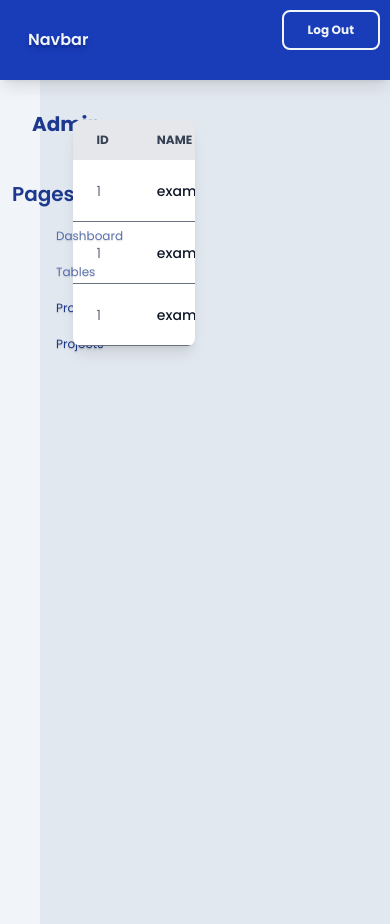
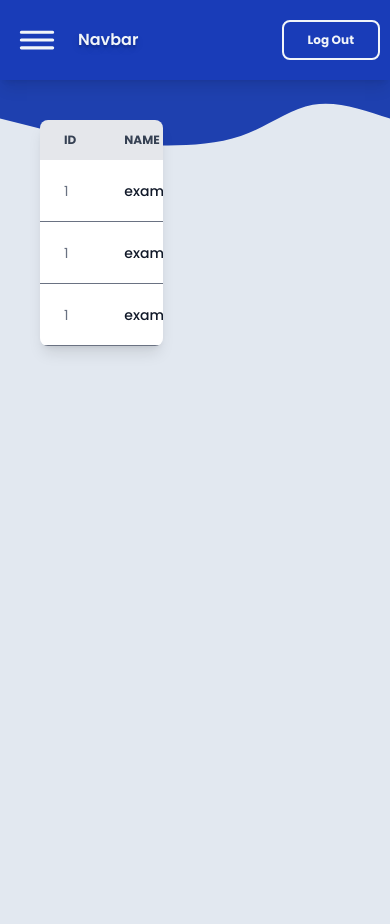
Before and after one commit to Markod1r/template-react, a React (Vite) app: page /admin/tables in a window 390 px wide. After the commit the page ends 844 px from the top, so only its background shows below. Built offline with nearby package versions, Linux system fonts and the light colour scheme.

Commit message:
make: sidebar responsive

```diff
--- a/src/pages/admin/AdminLayout.jsx
+++ b/src/pages/admin/AdminLayout.jsx
@@ -15,9 +15,10 @@ export default function AdminLayout() {
           isOpen={isOpen}
           col={"col-span-12"}
         />
-        <SideBar isOpen={isOpen} col={"col-span-2"} />
+        <SideBar isOpen={isOpen} col={"lg:col-span-2 col-span-1 block"} />
         <div className="col-span-10">
-          <div className="">
+          <div>
+            <Wave />
             <Outlet />
           </div>
         </div>
--- a/src/pages/admin/DashboardAdmin.jsx
+++ b/src/pages/admin/DashboardAdmin.jsx
@@ -3,9 +3,8 @@ import { Wave } from "../../components/Wave";
 export default function DashboardAdmin() {
   return (
     <>
-      <main className="grid grid-cols-8 h-100 items-center p-10">
-        <Wave/>
-        <h1 className="text-5xl col-span-8 text-slate-100 text-shadow-lg">
+      <main className="grid h-100 grid-cols-8 items-center p-10">
+        <h1 className="col-span-8 text-2xl text-blue-800 text-shadow-sm lg:text-5xl lg:text-slate-100 lg:text-shadow-black">
           Welcome to Admin Dashboard
         </h1>
       </main>
--- a/src/pages/admin/components/NavbarAdmin.jsx
+++ b/src/pages/admin/components/NavbarAdmin.jsx
@@ -10,13 +10,13 @@ export default function NavbarAdmin({ setIsOpen, isOpen, col }) {
   return (
     <>
       <header
-        className={`${col} sticky top-0 z-50 flex h-20 w-full justify-between bg-blue-800 p-3 text-slate-100 shadow-lg transition-colors duration-300 sm:p-4 lg:p-5`}
+        className={`${col} sticky top-0 z-50 flex h-20 w-full items-center justify-between bg-blue-800 p-3 text-slate-100 shadow-lg transition-colors duration-300 sm:p-4 lg:p-5`}
       >
         <div className="flex items-center">
           <IoReorderThreeOutline
             size={50}
             onClick={handleClick}
-            className={`hidden transform cursor-pointer transition-all active:scale-85 md:my-0 lg:my-2 lg:block`}
+            className={`transform cursor-pointer transition-all active:scale-85 md:my-0 lg:my-2 lg:block`}
           />
           <Link
             className="mx-4 my-auto cursor-pointer text-base font-semibold text-shadow-lg hover:opacity-70 active:scale-90 lg:text-2xl"
--- a/src/pages/admin/components/SideBar.jsx
+++ b/src/pages/admin/components/SideBar.jsx
@@ -1,41 +1,69 @@
-import { NavLink } from "react-router";
+import { NavLink, useNavigate } from "react-router";
 import { MdDashboard } from "react-icons/md";
 import { RiProfileLine } from "react-icons/ri";
 import { GoProjectSymlink } from "react-icons/go";
 import { TbTableShare } from "react-icons/tb";
 import { CgProfile } from "react-icons/cg";
+
 export default function SideBar({ isOpen, col }) {
+  const navigate = useNavigate();
   return (
     <>
       <aside
-        className={`h-screen w-10 bg-slate-100 p-3 md:w-70 lg:w-60 ${
-          isOpen ? `${col}` : "lg:hidden"
+        className={`h-screen w-14 bg-slate-100 p-3 md:w-70 lg:w-60 ${
+          isOpen ? `${col}` : "hidden"
         }`}
       >
         <div className="mt-3 mb-9 flex items-center gap-5">
           <CgProfile size={40} className="text-blue-950" />
-          <h1 className="text-xl font-bold text-blue-900 lg:text-xl">Admin</h1>
+          <h1 className="hidden text-xl font-bold text-blue-900 lg:flex lg:text-xl">
+            Admin
+          </h1>
         </div>
 
-        <h1 className="my-5 text-xl font-semibold text-blue-900 lg:text-xl">
+        <h1 className="my-5 hidden text-xl font-semibold text-blue-900 lg:static lg:text-xl">
           Pages
         </h1>
-        <ul className="ml-5 flex flex-col gap-5 text-blue-900">
+        <ul className="flex flex-col gap-5 text-blue-900">
           <Li>
-            <MdDashboard className="text-sky-500" />
-            <NavLink to="/admin">Dashboard</NavLink>
+            <MdDashboard
+              size={31}
+              onClick={() => navigate({ pathname: "/admin" })}
+              className="text-sky-800"
+            />
+            <NavLink className={`hidden lg:flex`} to="/admin">
+              Dashboard
+            </NavLink>
           </Li>
           <Li>
-            <TbTableShare className="text-yellow-500" />
-            <NavLink to="/admin/tables">Tables</NavLink>
+            <TbTableShare
+              size={31}
+              onClick={() => navigate({ pathname: "/admin/tables" })}
+              className="text-yellow-800"
+            />
+            <NavLink className={`hidden lg:flex`} to="/admin/tables">
+              Tables
+            </NavLink>
           </Li>
           <Li>
-            <RiProfileLine className="text-fuchsia-400" />
-            <NavLink to="/Profile">Profile</NavLink>
+            <RiProfileLine
+              size={31}
+              onClick={() => navigate({ pathname: "/admin/profile" })}
+              className="text-fuchsia-800"
+            />
+            <NavLink className={`hidden lg:flex`} to="/admin/profile">
+              Profile
+            </NavLink>
           </Li>
           <Li>
-            <GoProjectSymlink className="text-emerald-400" />
-            <NavLink to="/projects">Projects</NavLink>
+            <GoProjectSymlink
+              size={31}
+              onClick={() => navigate({ pathname: "/admin/projects" })}
+              className="text-emerald-700"
+            />
+            <NavLink className={`hidden lg:flex`} to="admin//projects">
+              Projects
+            </NavLink>
           </Li>
         </ul>
       </aside>
@@ -45,7 +73,7 @@ export default function SideBar({ isOpen, col }) {
 
 function Li({ children }) {
   return (
-    <li className="flex items-center gap-6 text-xs text-shadow-sm hover:opacity-70 active:scale-93 lg:text-lg">
+    <li className="flex items-center gap-6 text-xs text-shadow-sm hover:opacity-70 lg:text-lg">
       {children}
     </li>
   );
--- a/src/pages/admin/tables/TablesAdmin.jsx
+++ b/src/pages/admin/tables/TablesAdmin.jsx
@@ -7,7 +7,7 @@ export default function TablesAdmin({
 }) {
   return (
     <>
-      <main className="h-full items-center p-10">
+      <main className="col-span-10 h-full items-center p-10">
         <div className="w-1/2 overflow-x-auto rounded-lg shadow-lg/10">
           <table className="w-full text-left text-sm text-gray-500">
             <thead className="bg-gray-200 text-xs text-gray-700 uppercase">
```
